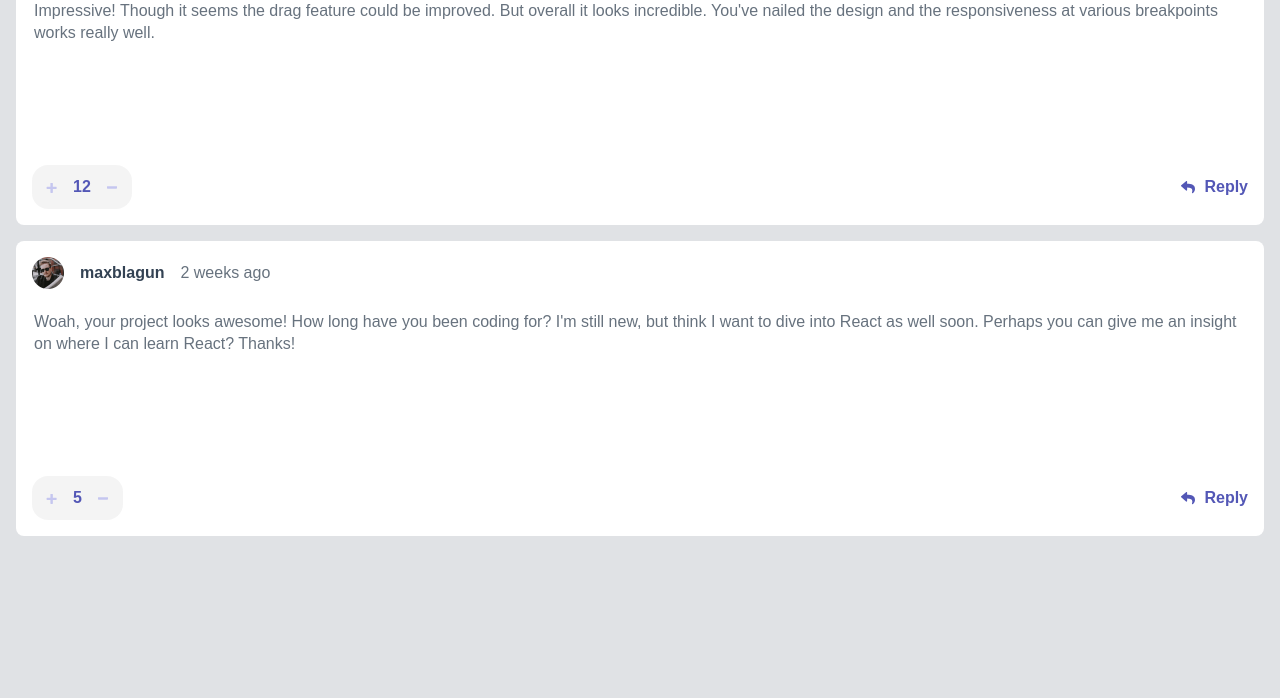
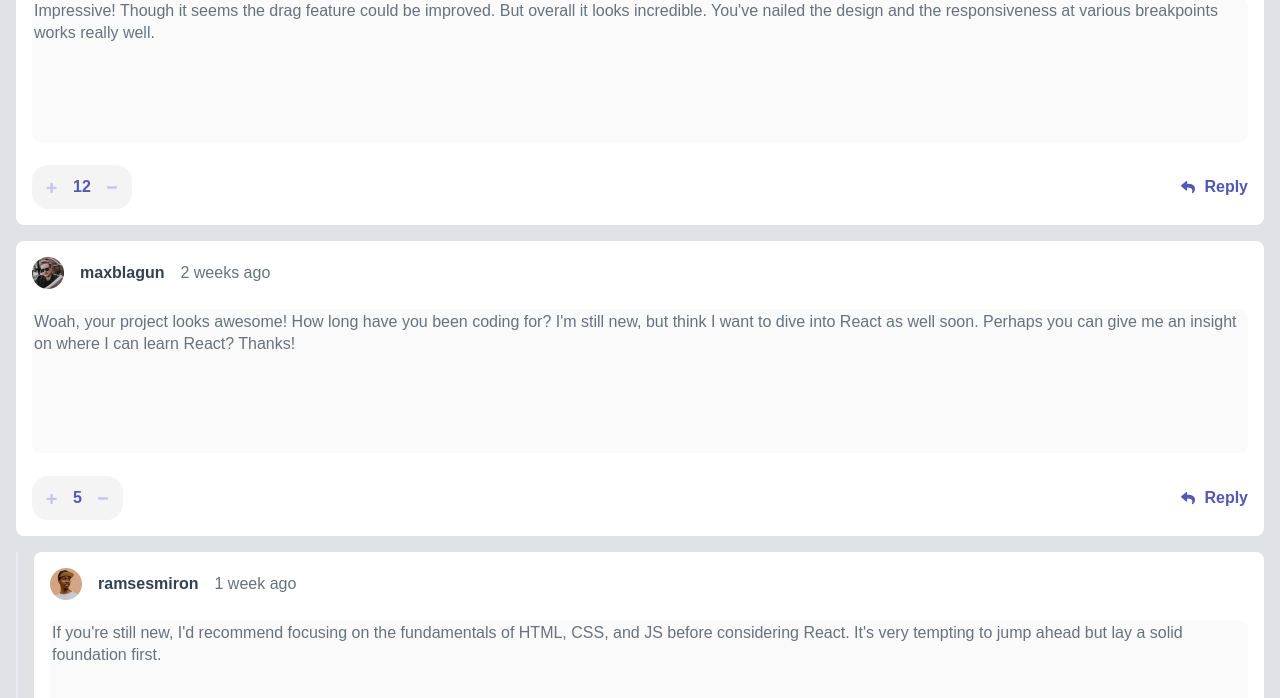
Before and after one commit to lasha-abuladze/interactive-comments-section, a website: page index.html in a window 1280 px wide. Shown: the part 102-800 px from the top of the page. Drawn offline with Linux system fonts and the light colour scheme.

Commit message:
feat: render comment replies if user has any

```diff
--- a/app/main.scss
+++ b/app/main.scss
@@ -55,7 +55,7 @@
             gap: 16px;
 
 
-            .comment-sontainer--main {
+            .comment-container--main {
                 width: 100%;
 
                 .main-comment, .reply-comment  {
--- a/app/script.js
+++ b/app/script.js
@@ -1,32 +1,21 @@
 `use strict`;
 
 
-const usersComment = document.querySelectorAll(`.users-comment`);
 const commentsContainer = document.querySelector(`.comments-container`);
-
-
-
-// console.log(commentsContainer)
-
-
-usersComment.forEach(el => el.disabled = true);
-// usersComment[0].value = `Impressive! Though it seems the drag feature could be improved. But overall it looks   . You’ve nailed the design and the responsiveness at various breakpoints works really well.`;
 
 
 
 let commentArry;
 
+let userWithReplies;
+
 
 const getData = function() {
     fetch(`./app/data.json`).then(res => res.json()).then(data => {
 
-        // console.log(data.comments);
-
-
-
-        data.comments.forEach(el => {
+        data.comments.forEach((el, i) => {
             const commentHTML = `
-                <div class="comment-sontainer--main">
+                <div class="comment-container--main">
                     <article class="main-comment">
 
                         <div class="xx">
@@ -85,14 +74,92 @@
 
                     </article>
 
+                    <div class="comments-container--reply display-none ${el.user.username}-replies">
+                    </div>
+
                 </div>
             `
 
-            // if(el.replies.length === 0) return;
-            // if(el.replies.length > 0) console.log(`hi`)
 
-            console.log(el.replies)
-            commentsContainer.insertAdjacentHTML(`beforeend`, commentHTML)
+            commentsContainer.insertAdjacentHTML(`beforeend`, commentHTML);
+
+            if(el.replies.length > 0 ) userWithReplies = el
+
+            if(!userWithReplies) return;
+
+            if(userWithReplies) {
+                const xx = document.querySelector(`.${el.user.username}-replies`);
+
+                el.replies.forEach(el => {
+                    const replyHTML = `
+                        <article class="reply-comment">
+
+                            <div class="xx">
+                                <header class="comment-header">
+
+                                    <div class="user-container">
+                                        <img class="user-img" src="${el.user.image.png}" alt="avatar-img">
+
+                                        <span class="user-name">
+                                            ${el.user.username}
+                                        </span>
+
+                                        <span class="createdAt">
+                                            ${el.createdAt}
+                                        </span>
+                                    </div>
+
+                                    <button class="btn--reply-desktop btn btn--reply">
+
+                                        <svg class="icon--reply" width="14" height="13" xmlns="http://www.w3.org/2000/svg"><path d="M.227 4.316 5.04.16a.657.657 0 0 1 1.085.497v2.189c4.392.05 7.875.93 7.875 5.093 0 1.68-1.082 3.344-2.279 4.214-.373.272-.905-.07-.767-.51 1.24-3.964-.588-5.017-4.829-5.078v2.404c0 .566-.664.86-1.085.496L.227 5.31a.657.657 0 0 1 0-.993Z" fill="#5357B6"/></svg>
+
+                                        Reply
+                                    </button>
+
+                                </header>
+
+                                <textarea class="comment-text comment-text--main users-comment">${el.content}</textarea>
+                            </div>
+
+                            <div class="yy">
+
+                                <div class="score-container">
+                                    <button class="btn--pluse btn">
+                                        <svg class="icon-pluse icon--score" width="11" height="11" xmlns="http://www.w3.org/2000/svg"><path d="M6.33 10.896c.137 0 .255-.05.354-.149.1-.1.149-.217.149-.354V7.004h3.315c.136 0 .254-.05.354-.149.099-.1.148-.217.148-.354V5.272a.483.483 0 0 0-.148-.354.483.483 0 0 0-.354-.149H6.833V1.4a.483.483 0 0 0-.149-.354.483.483 0 0 0-.354-.149H4.915a.483.483 0 0 0-.354.149c-.1.1-.149.217-.149.354v3.37H1.08a.483.483 0 0 0-.354.15c-.1.099-.149.217-.149.353v1.23c0 .136.05.254.149.353.1.1.217.149.354.149h3.333v3.39c0 .136.05.254.15.353.098.1.216.149.353.149H6.33Z" fill="#C5C6EF"/>
+                                        </svg>
+                                    </button>
+
+                                    <span class="score-number">
+                                        12
+                                    </span>
+
+                                    <button class="btn--minus btn">
+                                        <svg class="icon-minus icon--score" width="11" height="3" xmlns="http://www.w3.org/2000/svg"><path d="M9.256 2.66c.204 0 .38-.056.53-.167.148-.11.222-.243.222-.396V.722c0-.152-.074-.284-.223-.395a.859.859 0 0 0-.53-.167H.76a.859.859 0 0 0-.53.167C.083.437.009.57.009.722v1.375c0 .153.074.285.223.396a.859.859 0 0 0 .53.167h8.495Z" fill="#C5C6EF"/>
+                                        </svg>
+                                    </button>
+                                </div>
+
+                                <button class="btn--reply-mobile btn btn--reply">
+
+                                    <svg class="icon--reply" width="14" height="13" xmlns="http://www.w3.org/2000/svg"><path d="M.227 4.316 5.04.16a.657.657 0 0 1 1.085.497v2.189c4.392.05 7.875.93 7.875 5.093 0 1.68-1.082 3.344-2.279 4.214-.373.272-.905-.07-.767-.51 1.24-3.964-.588-5.017-4.829-5.078v2.404c0 .566-.664.86-1.085.496L.227 5.31a.657.657 0 0 1 0-.993Z" fill="#5357B6"/></svg>
+
+                                    Reply
+                                </button>
+
+                            </div>
+
+                        </article>
+                    `
+
+                    xx.insertAdjacentHTML(`beforeend`, replyHTML);
+
+                    xx.classList.remove(`display-none`);
+
+                    console.log(el)
+                })
+            }
+            const usersComment = document.querySelectorAll(`.users-comment`);
+            usersComment.forEach(el => el.disabled = true);
         })
     })
 }
--- a/index.html
+++ b/index.html
@@ -3,6 +3,7 @@
 <head>
     <meta charset="UTF-8">
     <meta name="viewport" content="width=device-width, initial-scale=1.0">
+    <link rel="icon" type="image/svg+xml" href="./app/images/favicon-32x32.png">
     <title>Document</title>
 
     <link rel="stylesheet" href="./app/reset.css">
@@ -16,7 +17,7 @@
 
         <div class="comments-container">
 
-            <!-- <div class="comment-sontainer--main">
+            <!-- <div class="comment-container--main">
                 <article class="main-comment">
 
                     <div class="xx">
```
Also changed, not shown: app/style.css.
